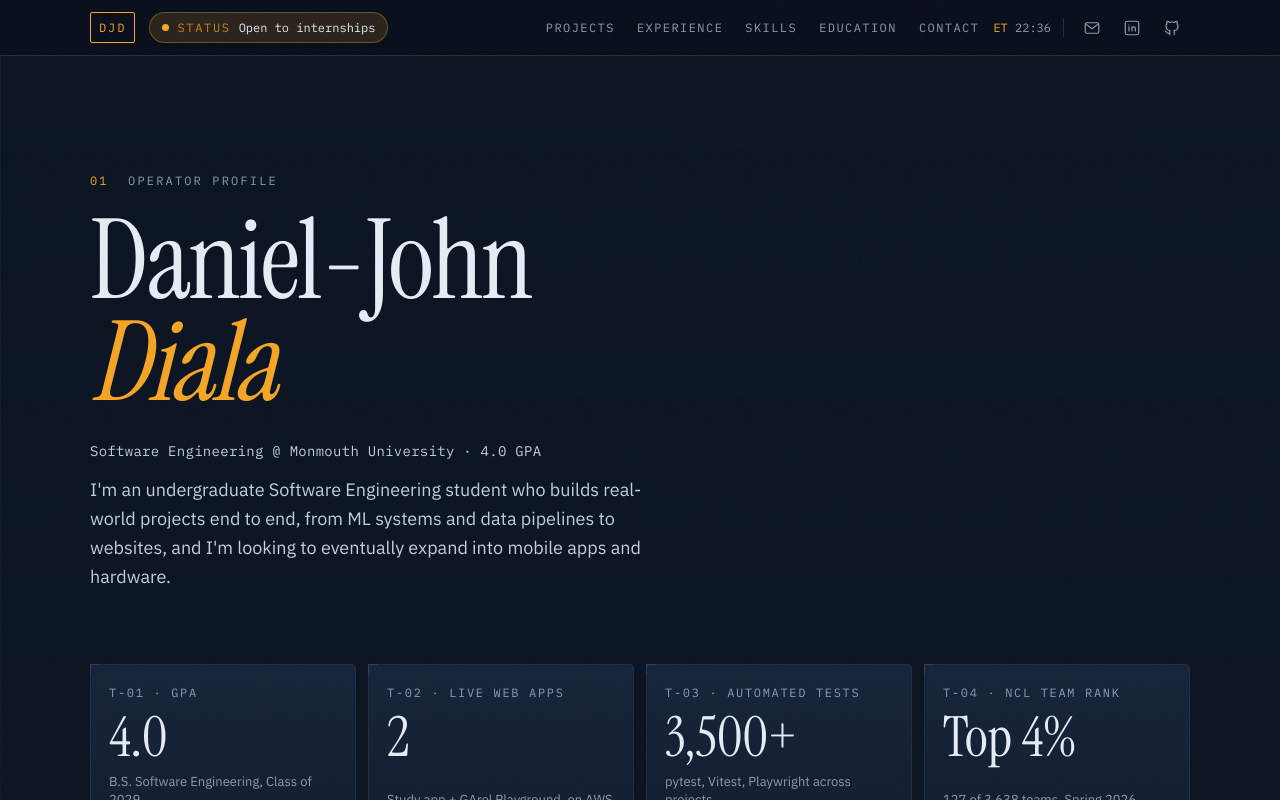
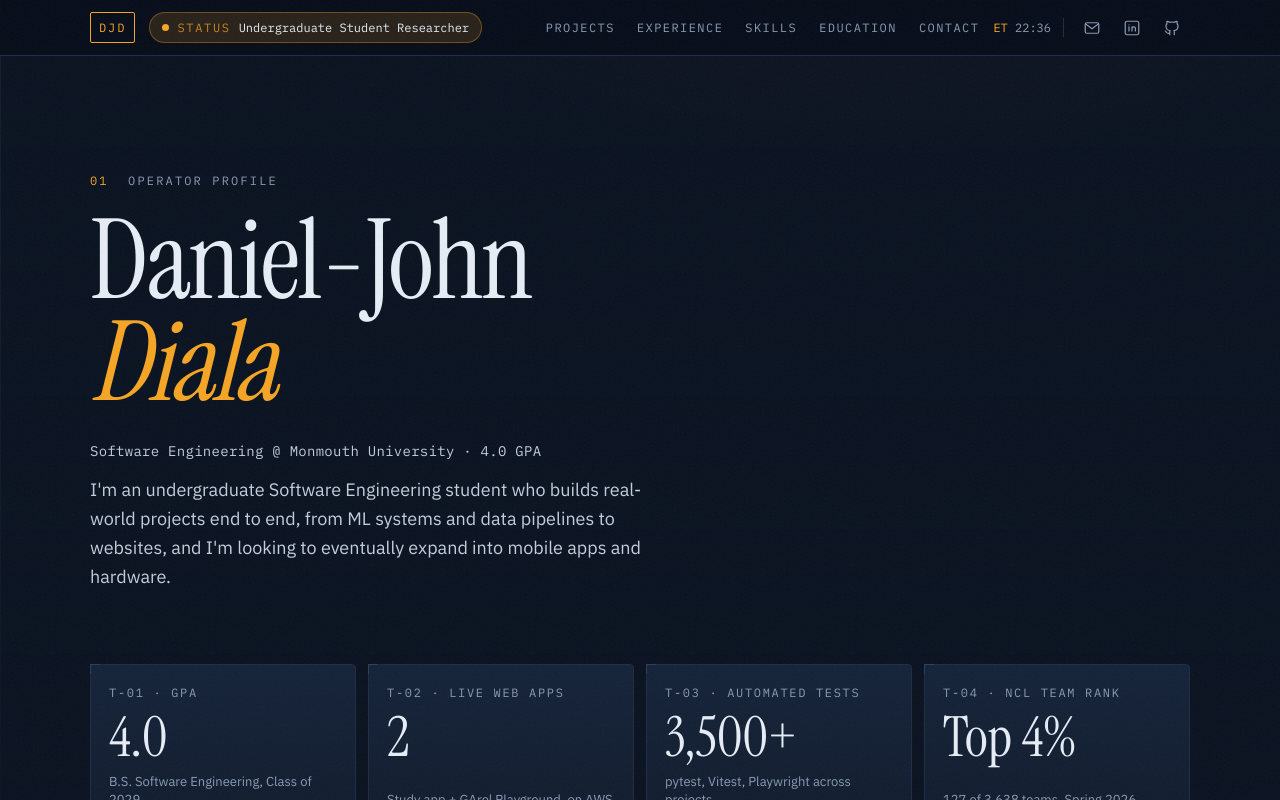
Before and after one commit to dan-jdiala/dan-jdiala.github.io, a React (Vite) app: page / in a window 1280 px wide. Shown: the top 800 px of the page. Built offline with nearby package versions, Linux system fonts and the light colour scheme.

Commit message:
Status chip: Undergraduate Student Researcher

```diff
--- a/src/data/site.ts
+++ b/src/data/site.ts
@@ -63,7 +63,7 @@ export type Education = {
 export const profile: Profile = {
   name: 'Daniel-John Diala',
   role: 'Software Engineering @ Monmouth University · 4.0 GPA',
-  status: 'Open to internships',
+  status: 'Undergraduate Student Researcher',
   summary:
     "I'm an undergraduate Software Engineering student who builds real-world projects end to end, from ML systems and data pipelines to websites, and I'm looking to eventually expand into mobile apps and hardware.",
   email: 's1398883@monmouth.edu',
```
Also changed, not shown: public/og.jpg.
